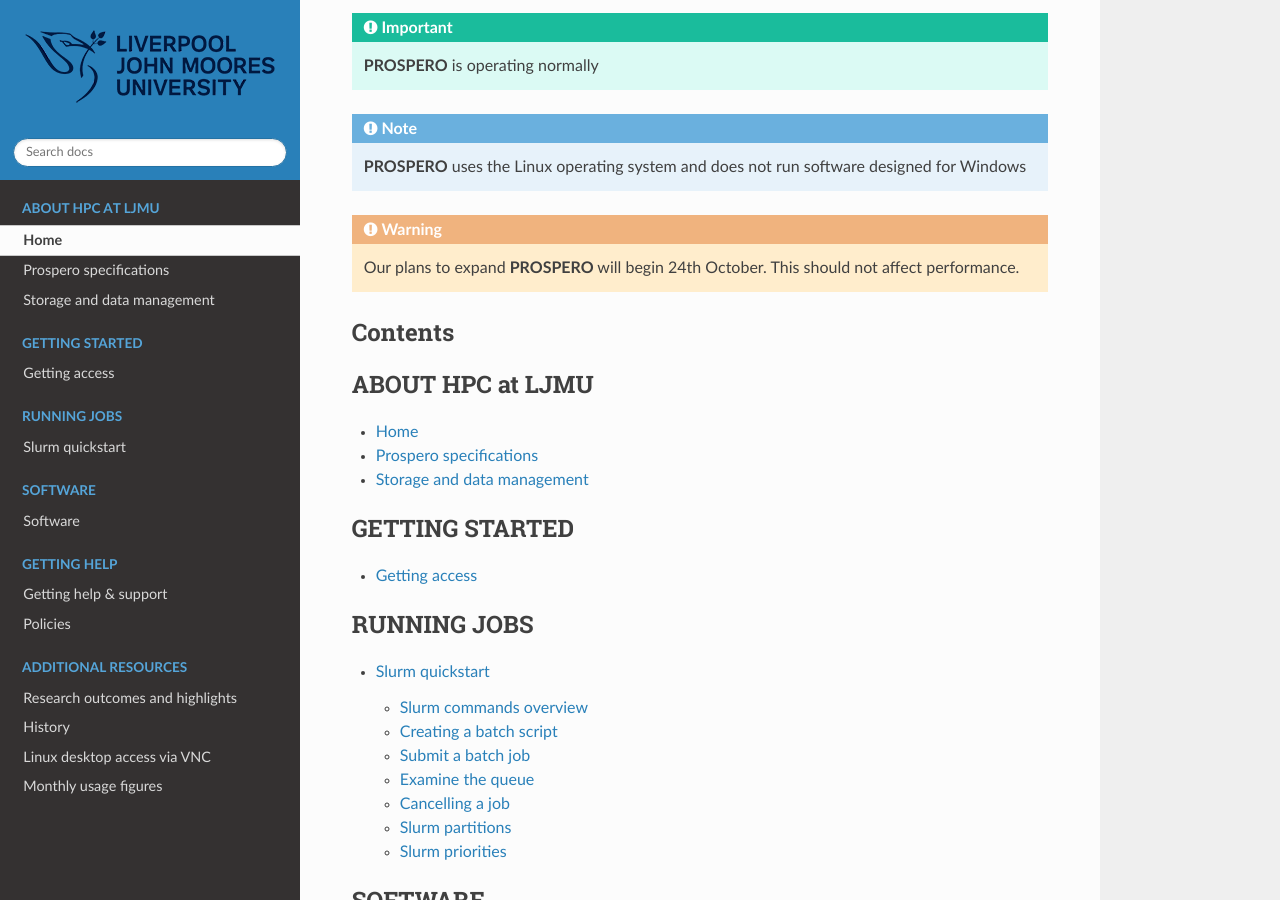
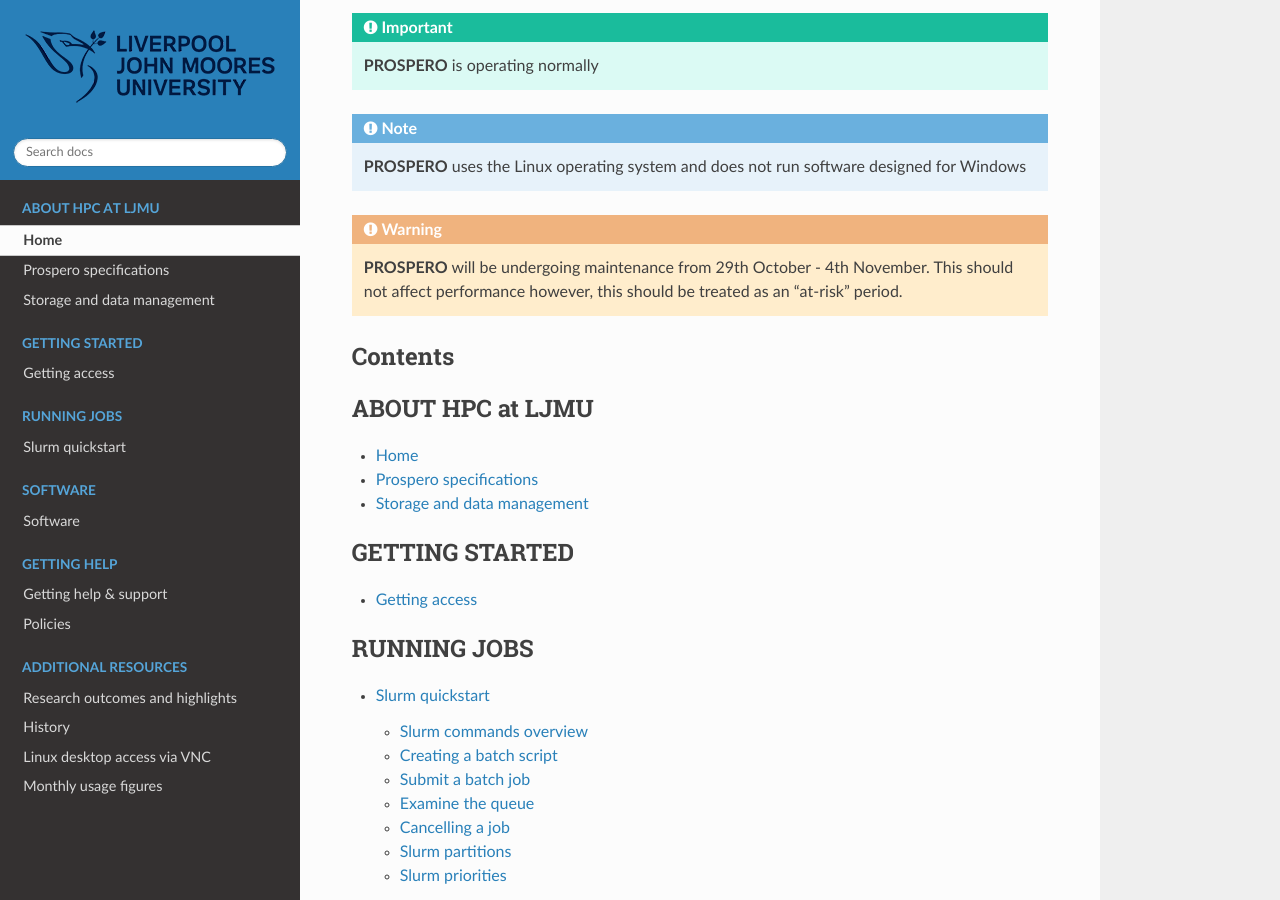
Before and after one commit to astrcrai/prospero-docs, a Sphinx documentation site: the page built from docs/source/index.rst, in a window 1280 px wide and 900 px high, scrolled down 1086 px. Built offline with Sphinx 7.4.7 and the Read the Docs theme 3.1.0, drawn with Linux system fonts in a browser that asks for light colours.

Commit message:
Update index.rst

```diff
--- a/docs/source/index.rst
+++ b/docs/source/index.rst
@@ -25,7 +25,7 @@
 
 .. WARNING::
 
-   Our plans to expand **PROSPERO** will begin 24th October. This should not affect performance.
+   **PROSPERO** will be undergoing maintenance from 29th October - 4th November. This should not affect performance however, this should be treated as an "at-risk" period.
 
 Contents
 --------
```
